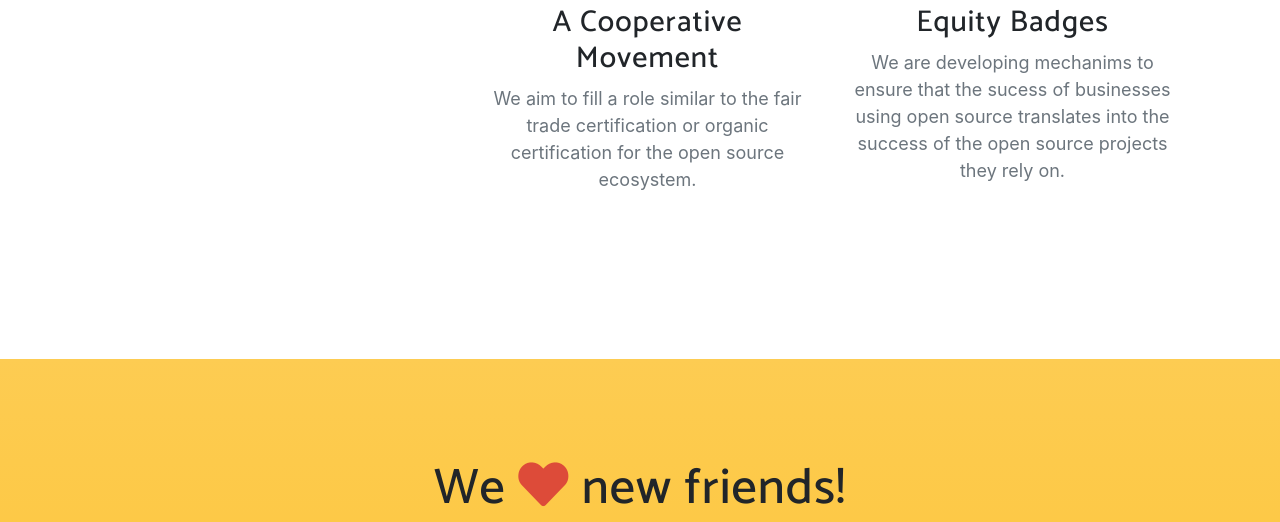
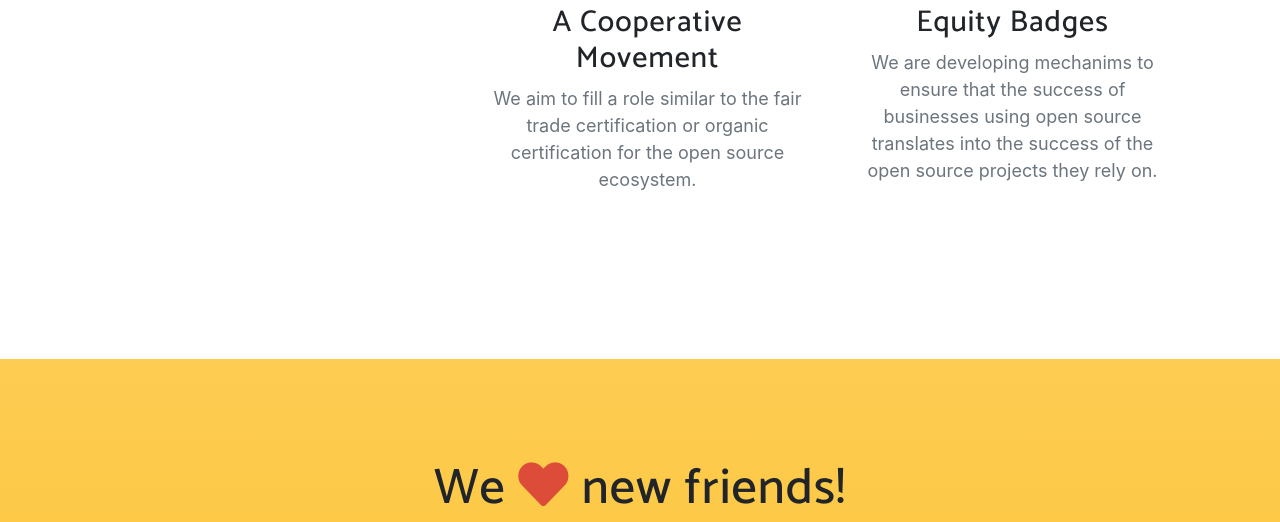
Before and after one commit to wilsaj/faiross-pbc.github.io, a website with bundled scripts: page index.html in a window 1280 px wide. Shown: the part 2532-3054 px from the top of the page. Built offline with nearby package versions, Linux system fonts and the light colour scheme; a web font is replaced by a local one.

Commit message:
typo fix

```diff
--- a/index.html
+++ b/index.html
@@ -150,7 +150,7 @@
                   <i class="icon-trophy text-primary"></i>
                   <h3>Equity Badges</h3>
                   <p class="text-muted">
-                  We are developing mechanims to ensure that the sucess of
+                  We are developing mechanims to ensure that the success of
                   businesses using open source translates into the
                   success of the open source projects they rely on.
                   </p>
```
